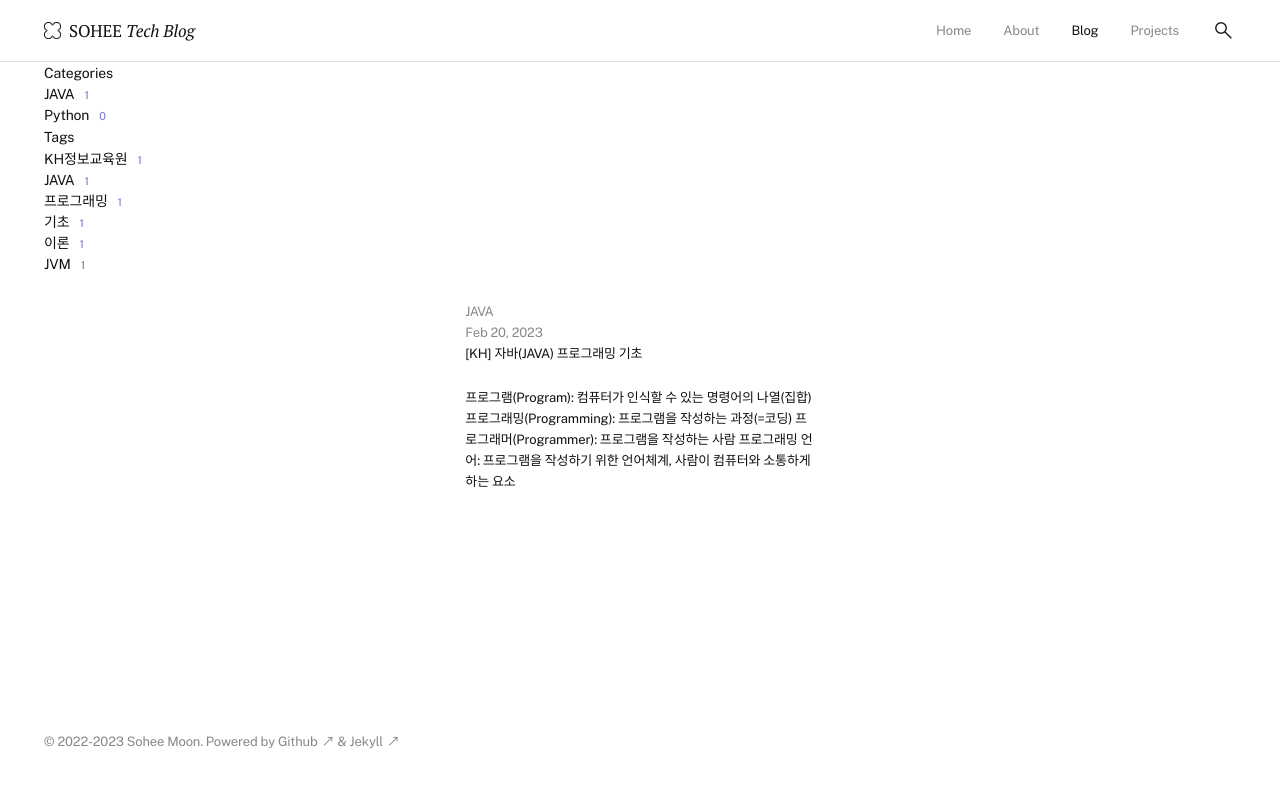
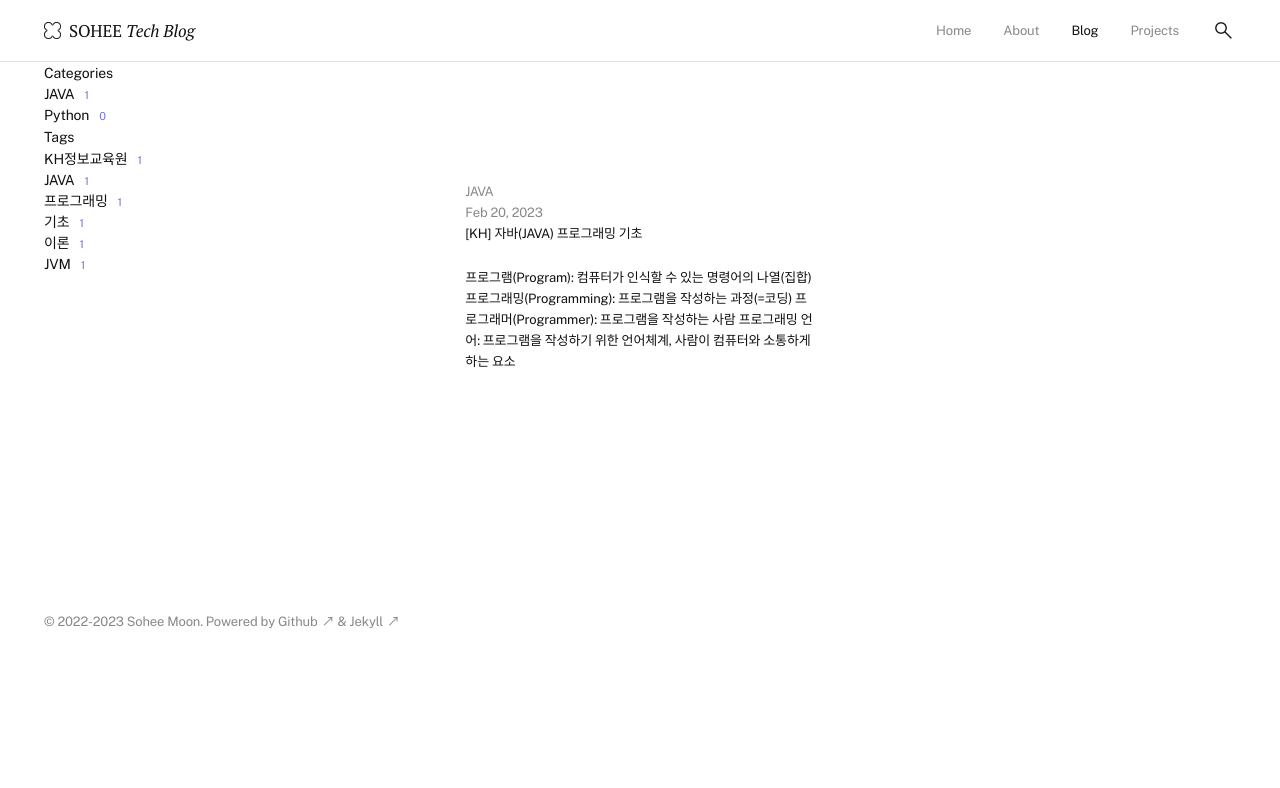
Before and after one commit to soheetech/soheetech.github.io, a Jekyll site: the page built from blog.md, in a window 1280 px wide. Shown: the top 788 px of the page. Built offline with Jekyll 4.4.1, drawn with Linux system fonts in a browser that asks for light colours.

Commit message:
Update post.css

```diff
--- a/assets/css/post.css
+++ b/assets/css/post.css
@@ -4,10 +4,12 @@
 /* list */
 
 .post-list {
-  padding-top: var(--size-200);
+  padding-top: var(--size-100);
   padding-bottom: var(--size-70);
   font-size: var(--font-small);
 }
+
+#main .post-list { padding-top: var(--size-200); }
 
 .post-list > li {
   padding: 0 var(--size-50);
```
